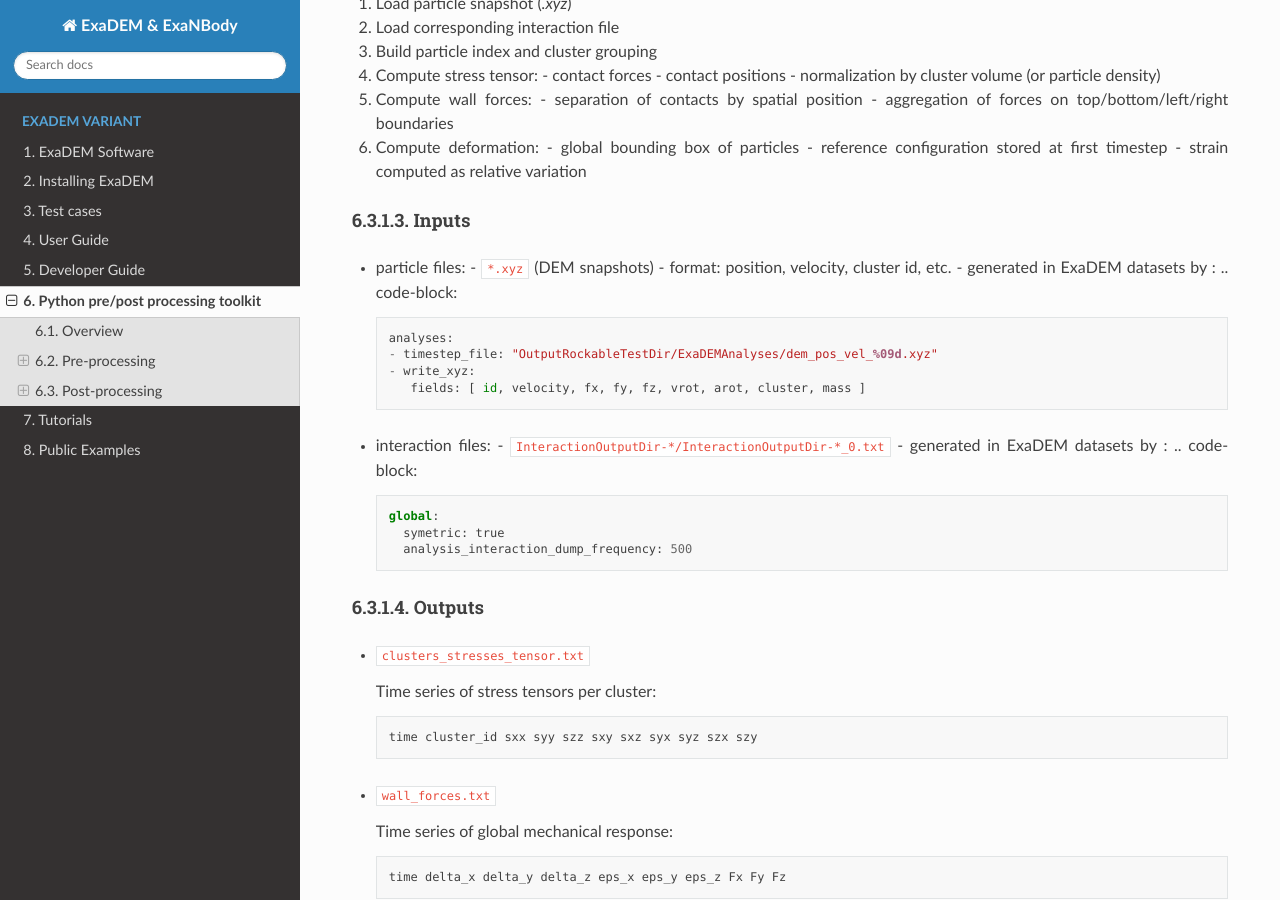
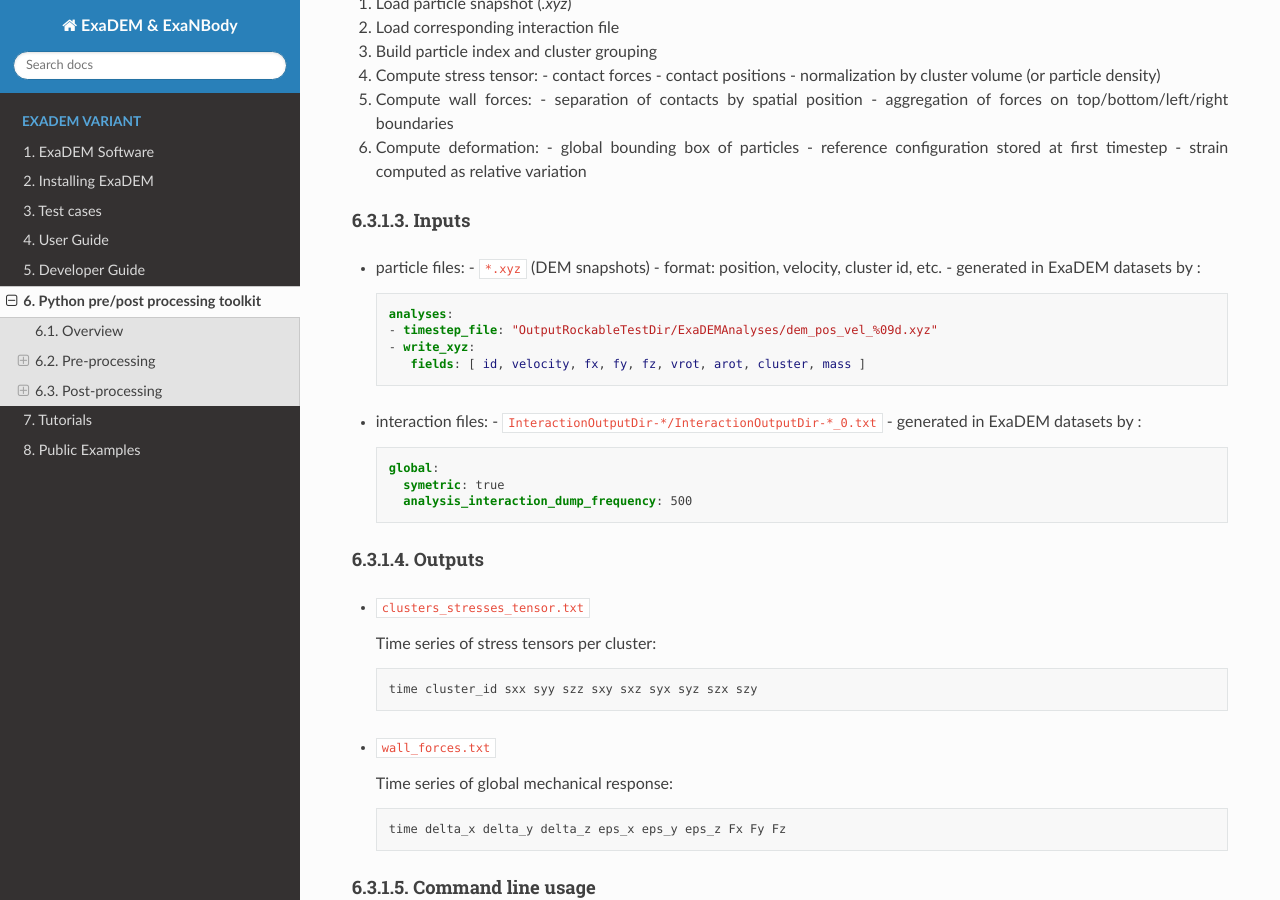
Before and after one commit to Collab4exaNBody/doc_exaDEM, a Sphinx documentation site: the page built from docs/source/project_exaDEM/Python_pre_post_processing_tk.rst, in a window 1280 px wide and 900 px high, scrolled down 2398 px. Built offline with Sphinx 7.4.7 and the Read the Docs theme 3.1.0, drawn with Linux system fonts in a browser that asks for light colours.

Commit message:
Update code block formatting in documentation

```diff
--- a/docs/source/project_exaDEM/Python_pre_post_processing_tk.rst
+++ b/docs/source/project_exaDEM/Python_pre_post_processing_tk.rst
@@ -136,7 +136,9 @@
   - ``*.xyz`` (DEM snapshots)
   - format: position, velocity, cluster id, etc.
   - generated in ExaDEM datasets by :
-  .. code-block::
+
+  .. code-block:: yaml
+
      analyses:
      - timestep_file: "OutputRockableTestDir/ExaDEMAnalyses/dem_pos_vel_%09d.xyz"
      - write_xyz:
@@ -145,7 +147,9 @@
 - interaction files:
   - ``InteractionOutputDir-*/InteractionOutputDir-*_0.txt``
   - generated in ExaDEM datasets by :
-  .. code-block::
+
+  .. code-block:: yaml
+
     global:
       symetric: true
       analysis_interaction_dump_frequency: 500
```
